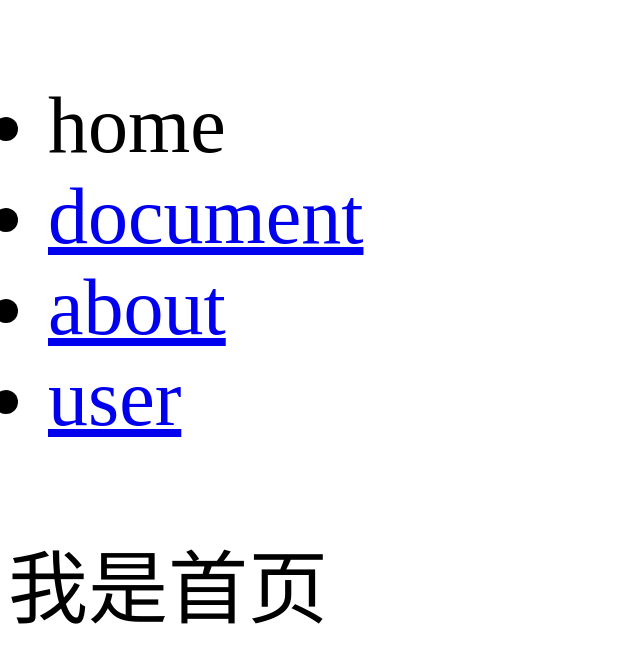
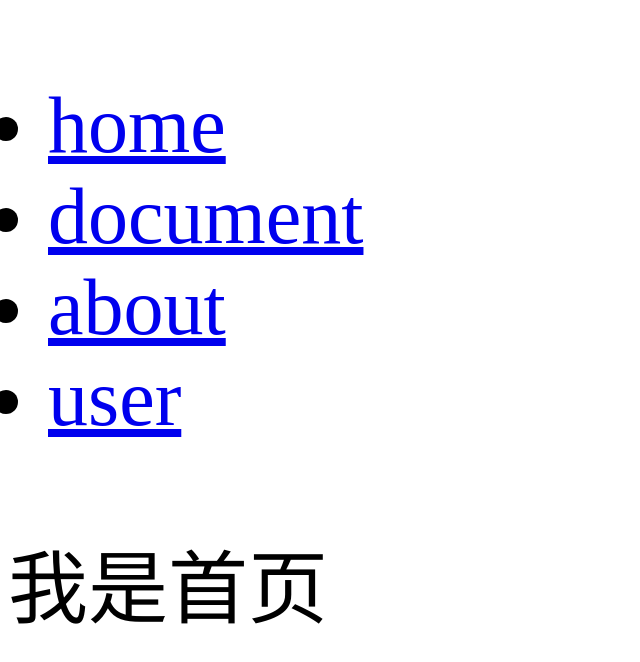
Before and after one commit to snowball-win/snowball-vue, a Vue app: page / in a window 1280 px wide. Shown: the top 662 px of the page, without its empty margins (0-640 px from the left). Built offline with nearby package versions, Linux system fonts and the light colour scheme.

Commit message:
modify home-button

```diff
--- a/src/App.vue
+++ b/src/App.vue
@@ -3,10 +3,9 @@
 
     <div class="nav-box">
       <ul class="nav">
-        <router-link to="/" exact tag="li" event="mouseover">
-          <i class="fa fa-home"></i>
-          <span>home</span>
-        </router-link>
+        <li>
+          <router-link :to="{path:'/home'}" event="mouseover">home</router-link>
+        </li>
         <li>
           <router-link :to="{path:'/document'}" event="mouseover">document</router-link>
         </li>
--- a/src/assets/css/home.css
+++ b/src/assets/css/home.css
@@ -21,7 +21,7 @@
    float: left;
    padding:0 0.43rem;
    cursor: pointer;
-   background: orange;
+   background: pink;
    border-radius: 0.3rem;
 
 }
```
